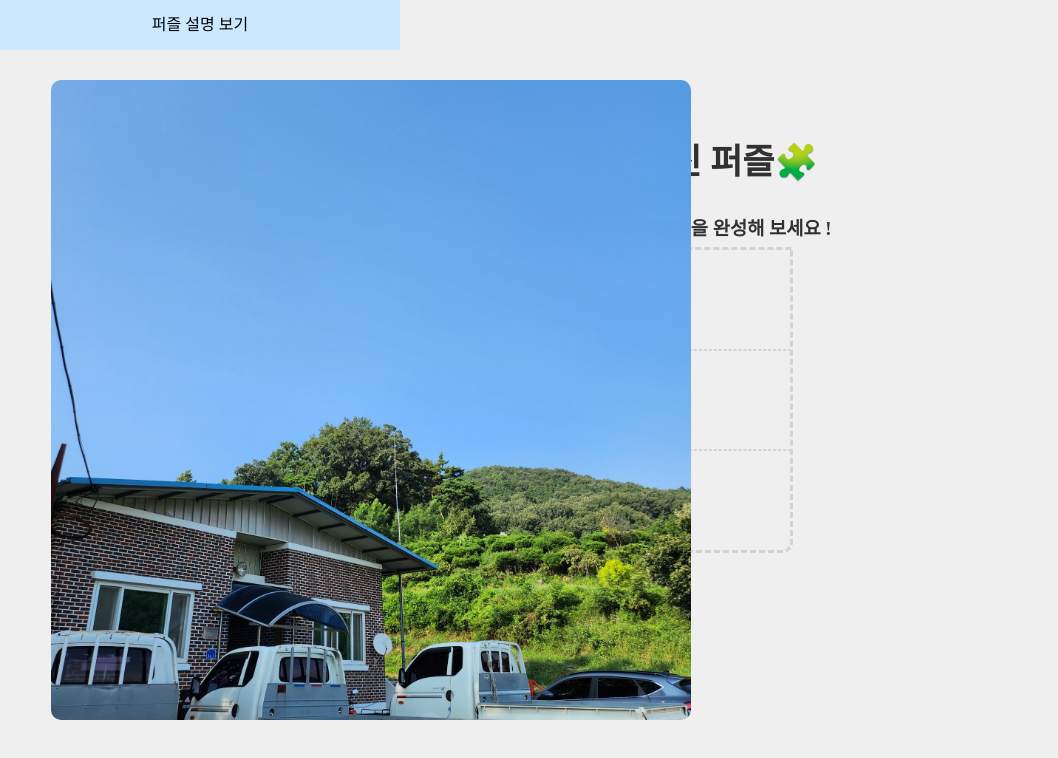
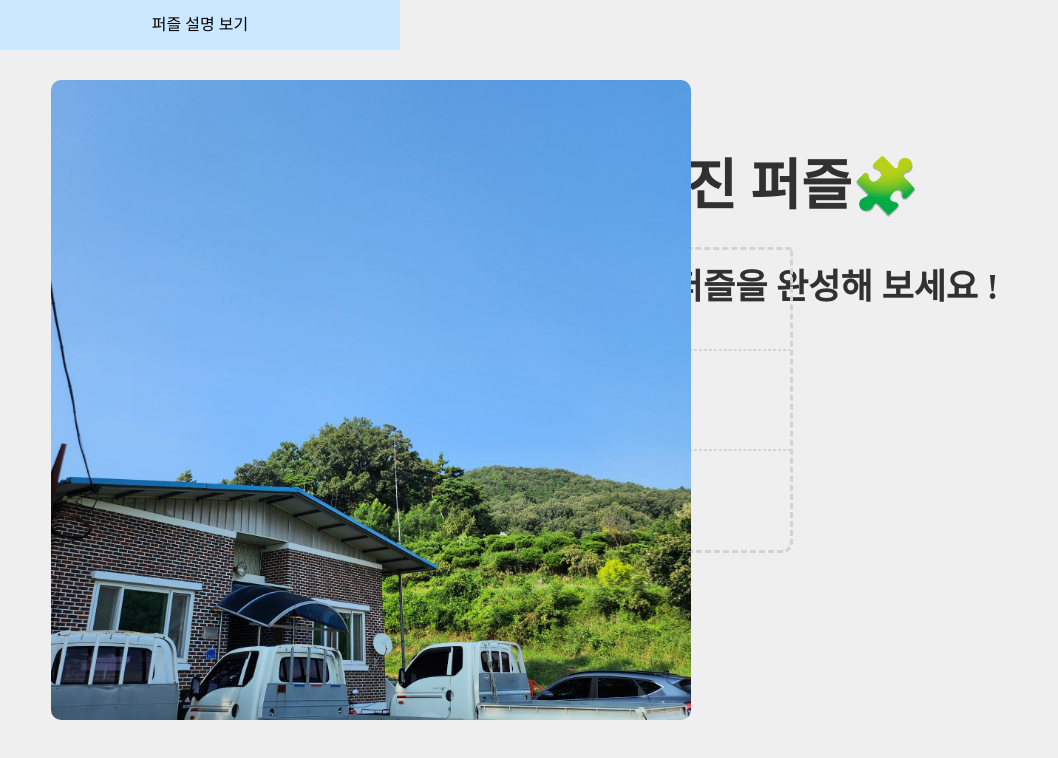
Before and after one commit to msmsmsms23/puzzle, a website: page public/index.html in a window 1280 px wide. Shown: the whole page, without its empty margins (0-1058 px from the left). Drawn offline with nearby package versions, Linux system fonts and the light colour scheme; a web font is replaced by a local one.

Commit message:
br 수정

```diff
--- a/public/index.html
+++ b/public/index.html
@@ -19,8 +19,8 @@
   });
 </script>
 <br><br><br>
-  <h2 class="title">🧩<span id="title_color">광덕 1리</span> 사진 퍼즐🧩</h2>
-  <h3 class="title">맨 아래에 보이는 사진처럼 퍼즐을 완성해 보세요 !</h3>
+  <h1 class="title">🧩<span id="title_color">광덕 1리</span> 사진 퍼즐🧩</h1>
+  <h2 class="title">맨 아래에 보이는 사진처럼 퍼즐을 완성해 보세요 !</h2>
     <div id='puz_box'>
       <div id='puz'>
         <i class='first' ondrop='drop(event)' ondragover='allowDrop(event)'></i>
@@ -48,6 +48,7 @@
     </div>
     <br><br><br><br><br><br><br><br><br><br><br><br><br><br><br><br><br><br>
     <div><img id = 'complete' src = './img/1.jpg' width = "50%"></div>
+    <br><br><br>
     <script src="./puzzle.js"></script>
 </body>
 </html>
```
